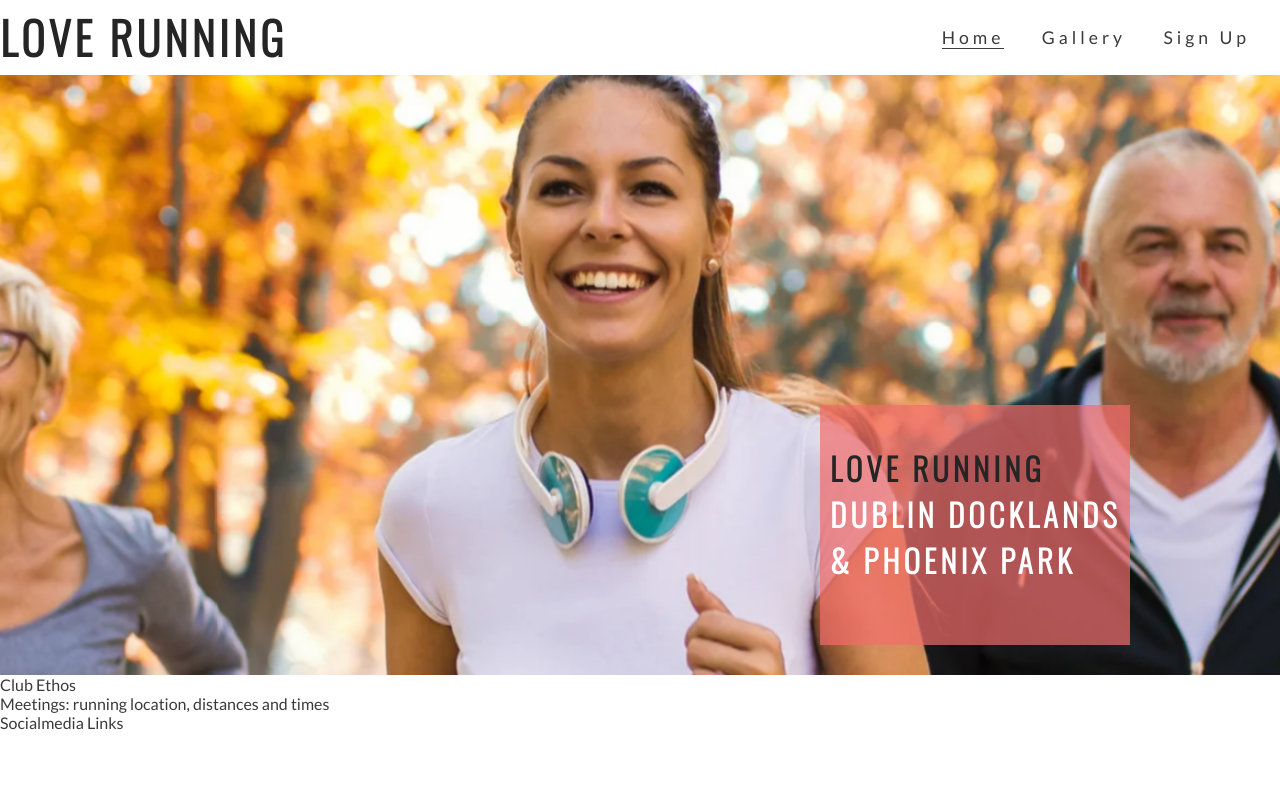
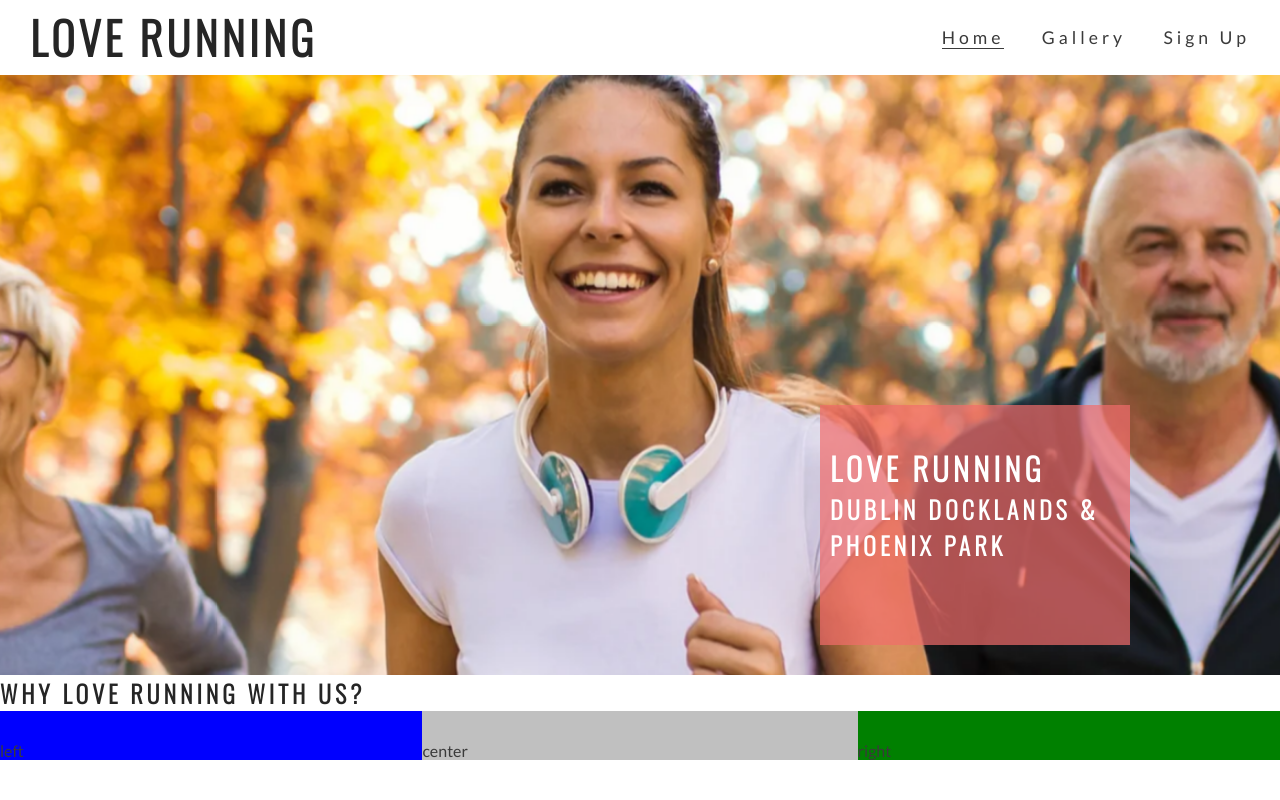
Before and after one commit to latorreandrea/Love-running-exercise-, a plain HTML site: page index.html in a window 1280 px wide. Shown: the top 800 px of the page. Drawn offline with nearby package versions, Linux system fonts and the light colour scheme.

Commit message:
set Ethos Main Structure

```diff
--- a/assets/css/style.css
+++ b/assets/css/style.css
@@ -37,6 +37,7 @@ h2 {
 #logo {
        float: left;
        font-size: 280%;
+       margin-left: 30px;
 }
 
 /* menu style*/
@@ -115,3 +116,34 @@ h2 {
 
     position: absolute;
 }
+
+  /*Ethos section*/
+
+#club-ethos {
+    height: 600px;
+}
+
+#left-about{
+    padding-top: 30px;
+    width: 33%;
+    float: left;
+    background-color: blue;
+}
+
+#right-about{
+    padding-top: 30px;
+    width: 33%;
+    float: right;
+    background-color: green;
+}
+
+#center-about{
+    padding-top: 30px;
+    width: 34%;
+
+    display: inline-block;
+
+    background-color: silver;
+
+
+}
--- a/index.html
+++ b/index.html
@@ -34,11 +34,16 @@
     <section id="hero-outer">
         <div id="hero-image"></div>
         <div id="cover-text">
-            <h1>love running</h1>
-            <h2>Dublin docklands & phoenix park</h2>
+            <h2>love running</h2>
+            <h3>Dublin docklands & phoenix park</h3>
         </div>
     </section>
-    <section>Club Ethos</section>
+    <section id="club-ethos">
+        <h1>Why Love Running With Us?</h1>
+        <div id="left-about">left</div>
+        <div id="right-about">right</div>
+        <div id="center-about">center</div>
+    </section>
     <section>Meetings: running location, distances and times</section>
 
 
```
